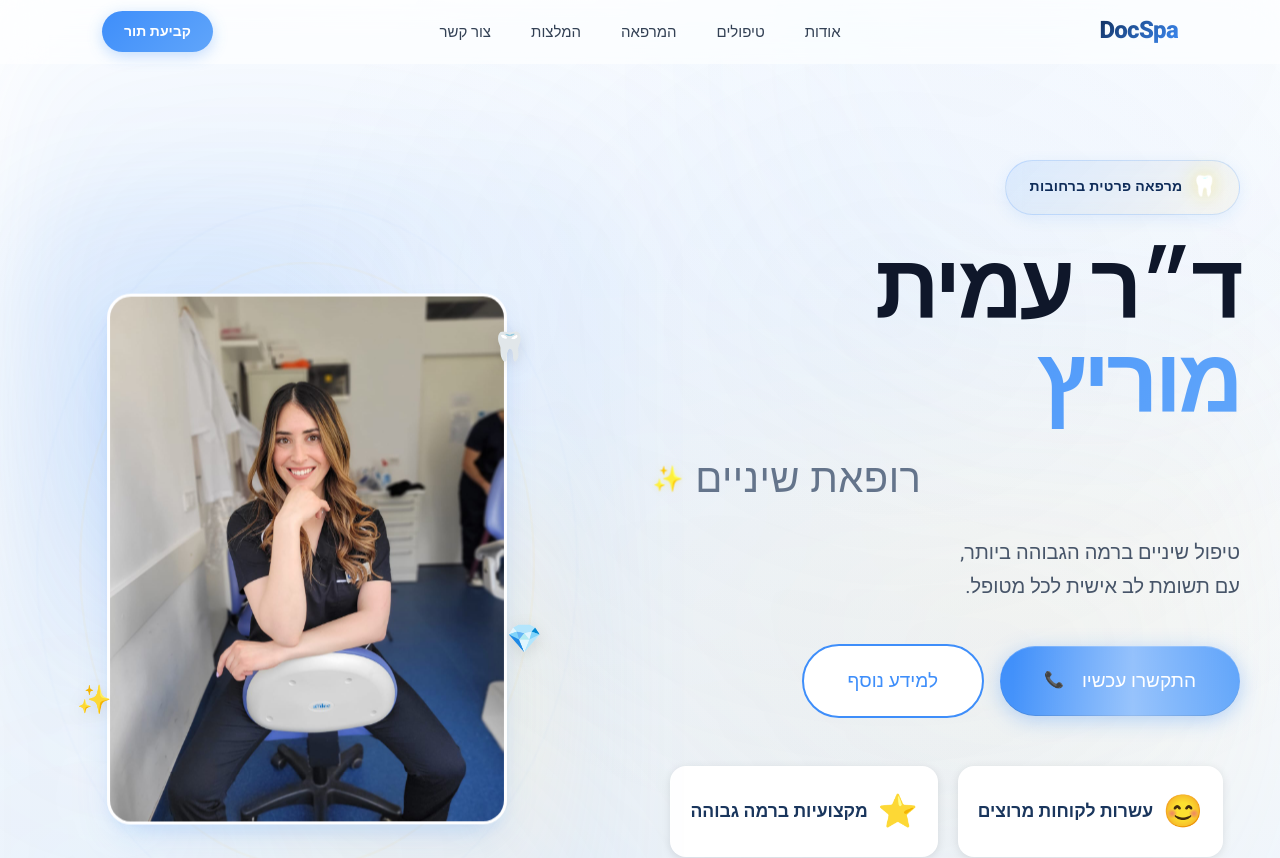
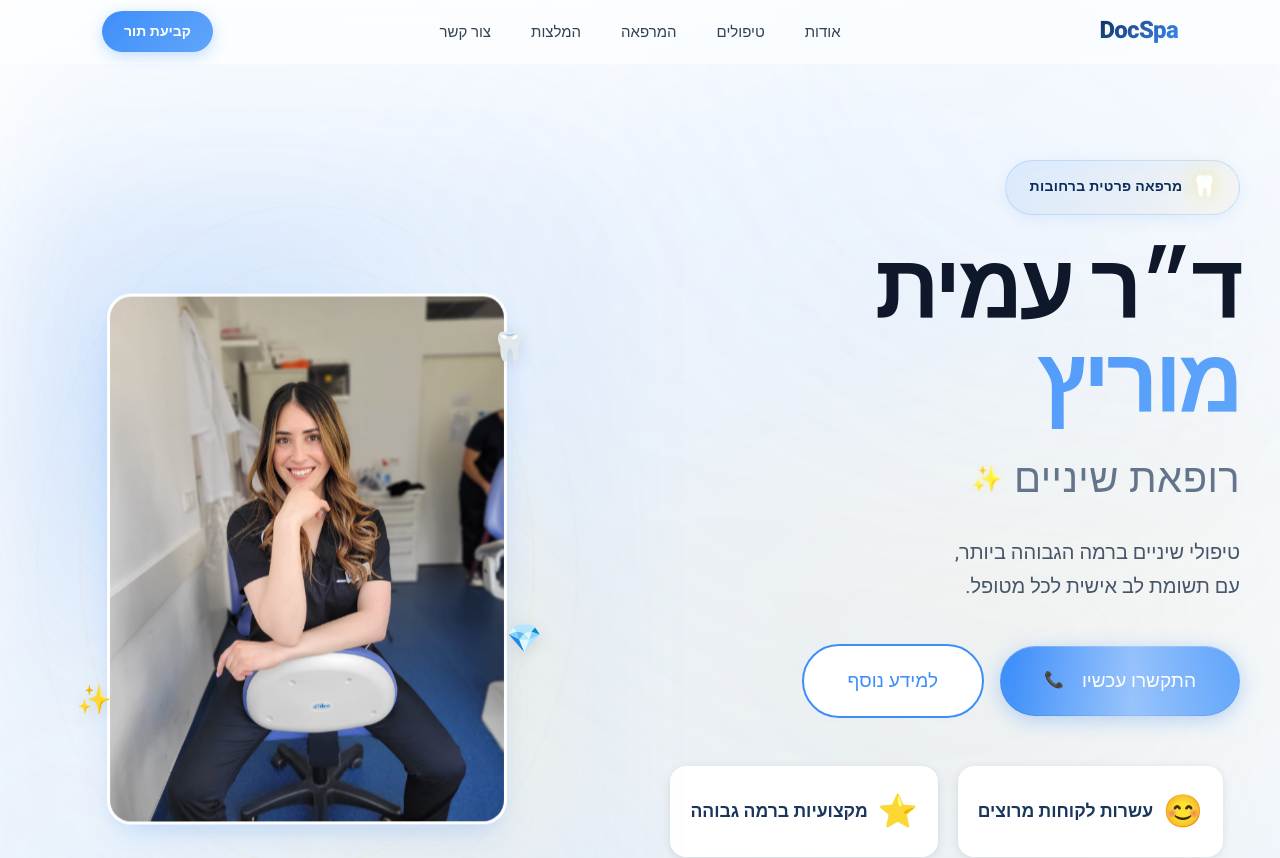
Before and after one commit to Ranb972/DocSpa, a React (Vite) app: page / in a window 1280 px wide. Shown: the top 858 px of the page. Built offline with nearby package versions, Linux system fonts and the light colour scheme; a web font is replaced by a local one.

Commit message:
fix: align subtitle under name and fix plural text
- Remove justify-content: flex-end from hero-subtitle so it
  aligns directly under the name instead of floating
- Change "טיפול שיניים" to "טיפולי שיניים" (plural)

```diff
--- a/src/sections/Hero.css
+++ b/src/sections/Hero.css
@@ -141,7 +141,6 @@
 .hero-subtitle {
   display: flex;
   align-items: center;
-  justify-content: flex-end;
   gap: 12px;
   margin-bottom: 24px;
 }
--- a/src/sections/Hero.jsx
+++ b/src/sections/Hero.jsx
@@ -77,7 +77,7 @@ const Hero = () => {
             data-aos="fade-up"
             data-aos-delay="300"
           >
-            טיפול שיניים ברמה הגבוהה ביותר,
+            טיפולי שיניים ברמה הגבוהה ביותר,
             <br />
             עם תשומת לב אישית לכל מטופל.
           </p>
```
